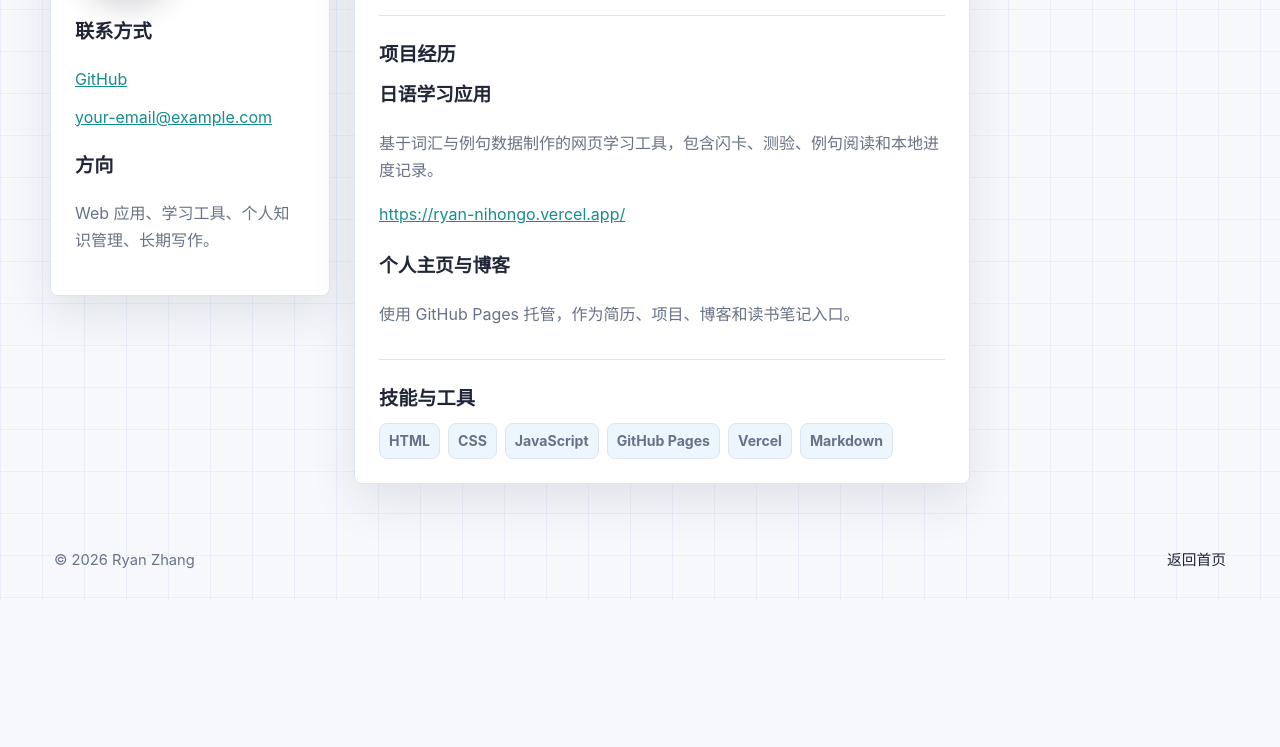
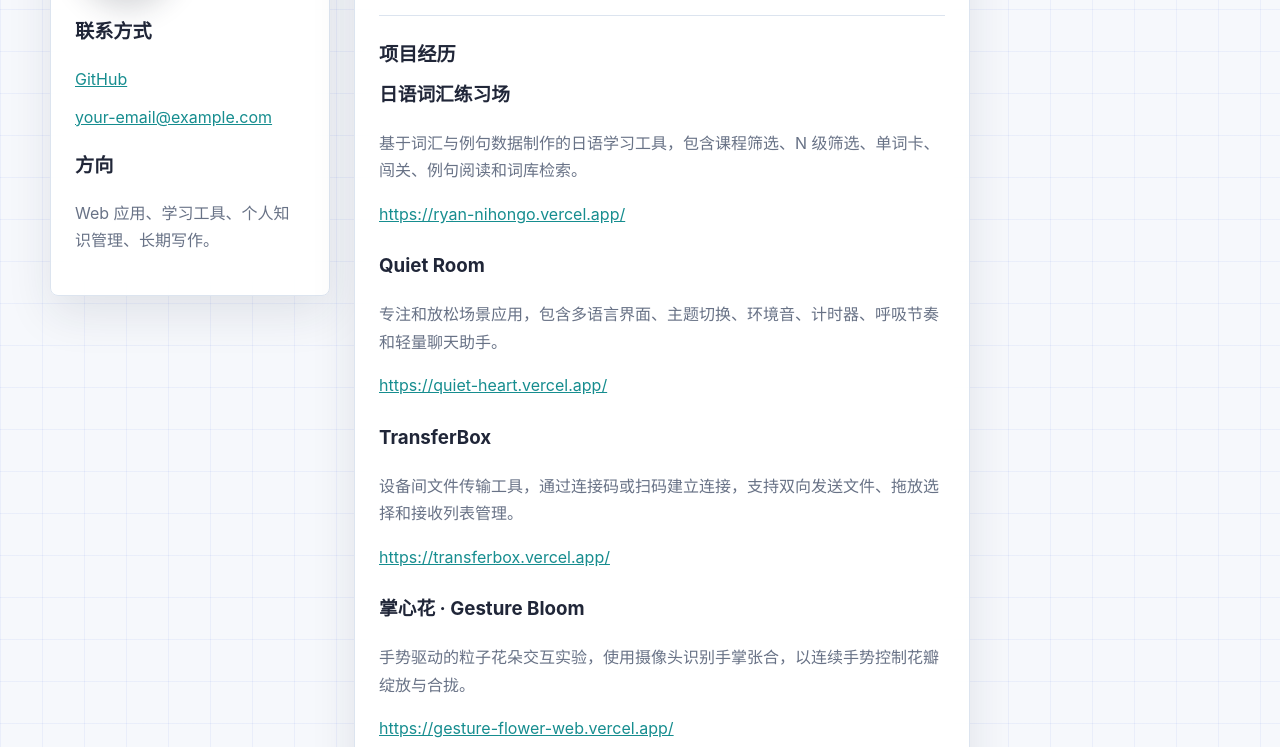
Before and after one commit to RyanZhang307/RyanZhang307.github.io, a website: page resume.html in a window 1280 px wide. Shown: the part 453-1200 px from the top of the page. Before the commit the page ends 1054 px from the top, so only its background shows below. Drawn offline with Linux system fonts and the light colour scheme.

Commit message:
Add projects to resume

```diff
--- a/resume.html
+++ b/resume.html
@@ -52,9 +52,24 @@
           <section>
             <h2>项目经历</h2>
             <article class="resume-item">
-              <h3>日语学习应用</h3>
-              <p>基于词汇与例句数据制作的网页学习工具，包含闪卡、测验、例句阅读和本地进度记录。</p>
+              <h3>日语词汇练习场</h3>
+              <p>基于词汇与例句数据制作的日语学习工具，包含课程筛选、N 级筛选、单词卡、闯关、例句阅读和词库检索。</p>
               <a href="https://ryan-nihongo.vercel.app/" target="_blank" rel="noreferrer">https://ryan-nihongo.vercel.app/</a>
+            </article>
+            <article class="resume-item">
+              <h3>Quiet Room</h3>
+              <p>专注和放松场景应用，包含多语言界面、主题切换、环境音、计时器、呼吸节奏和轻量聊天助手。</p>
+              <a href="https://quiet-heart.vercel.app/" target="_blank" rel="noreferrer">https://quiet-heart.vercel.app/</a>
+            </article>
+            <article class="resume-item">
+              <h3>TransferBox</h3>
+              <p>设备间文件传输工具，通过连接码或扫码建立连接，支持双向发送文件、拖放选择和接收列表管理。</p>
+              <a href="https://transferbox.vercel.app/" target="_blank" rel="noreferrer">https://transferbox.vercel.app/</a>
+            </article>
+            <article class="resume-item">
+              <h3>掌心花 · Gesture Bloom</h3>
+              <p>手势驱动的粒子花朵交互实验，使用摄像头识别手掌张合，以连续手势控制花瓣绽放与合拢。</p>
+              <a href="https://gesture-flower-web.vercel.app/" target="_blank" rel="noreferrer">https://gesture-flower-web.vercel.app/</a>
             </article>
             <article class="resume-item">
               <h3>个人主页与博客</h3>
```
